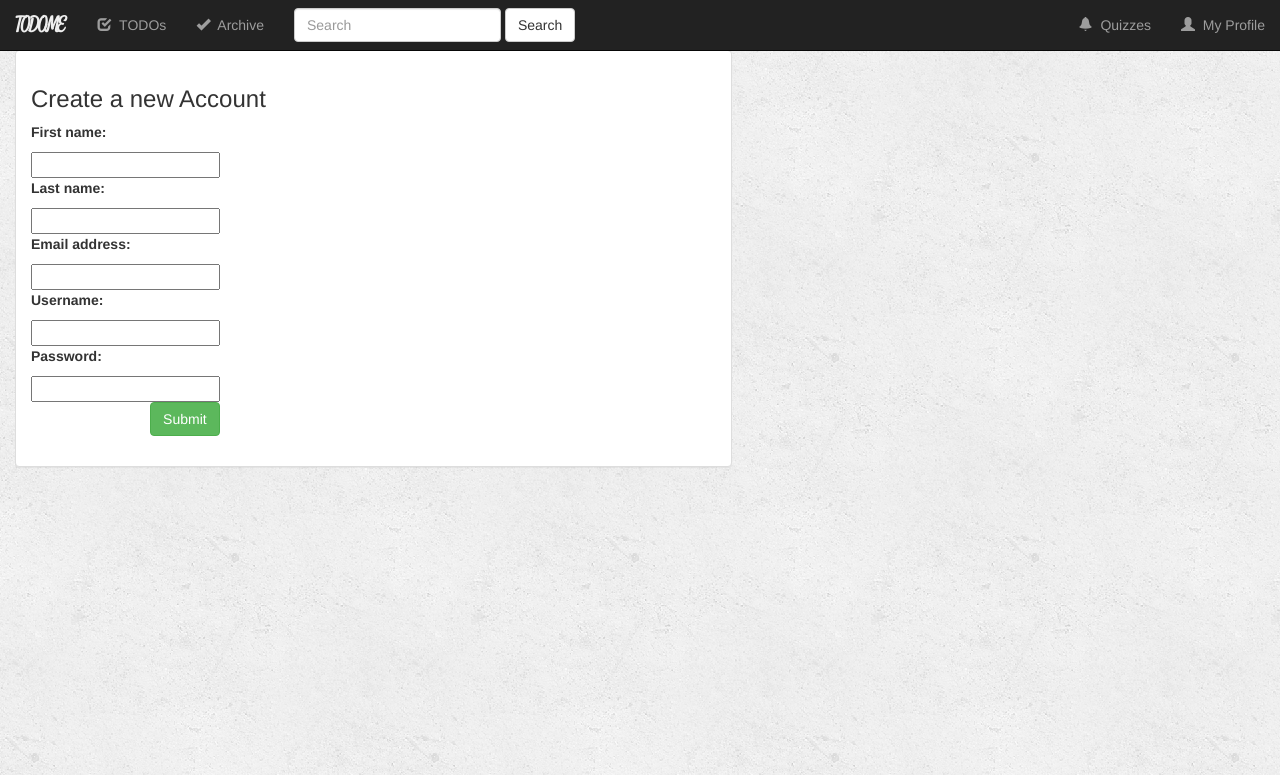
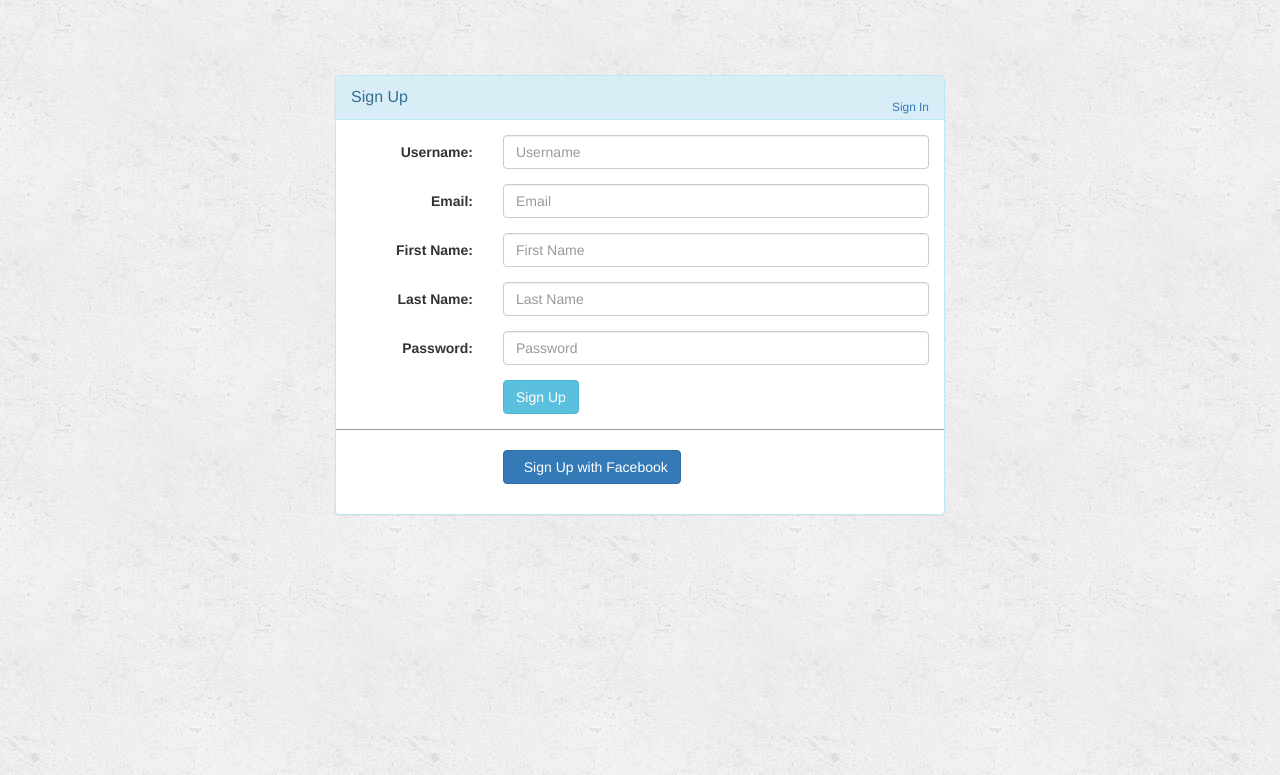
Before and after one commit to geromath/ToDoMe, a Django app: page /register/ in a window 1280 px wide. Shown: the top 775 px of the page. Run offline with Django 3.2, Linux system fonts and the light colour scheme; some libraries are stand-ins or nearby versions.

Commit message:
Fiksa add todo, login, sign up, forms generelt, mangler bare å submitte sign-up formen

```diff
--- a/root/todolist/forms.py
+++ b/root/todolist/forms.py
@@ -4,24 +4,49 @@ from django.forms import ModelForm
 
 from .models import Task
 
+
 class UserForm(forms.ModelForm):
-    password = forms.CharField(widget=forms.PasswordInput) #teksten som tastes inn kommer som ***
+    username = forms.CharField(label='Username', widget=forms.TextInput(attrs={'placeholder': 'Username'}))
+    email = forms.CharField(label='Email', widget=forms.TextInput(attrs={'placeholder': 'Email'}))
+    first_name = forms.CharField(label='First Name', widget=forms.TextInput(attrs={'placeholder': 'First Name'}))
+    last_name = forms.CharField(label='Last Name', widget=forms.TextInput(attrs={'placeholder': 'Last Name'}))
+    password = forms.CharField(label='Password', widget=forms.PasswordInput(attrs={'placeholder': 'Password'}))
 
-    class Meta: #info om klassen
+    def __init__(self, *args, **kwargs):
+        super(UserForm, self).__init__(*args, **kwargs)
+        for field in iter(self.fields):
+            self.fields[field].widget.attrs.update({
+                'class': 'form-control'
+            })
+
+    class Meta:  # info om klassen
         model = User
-        fields = ['first_name', 'last_name', 'email', 'username', 'password'] #feltene som brukerne skal fylle ut (i den rekkefolgen)
+        fields = ['username', 'email', 'first_name', 'last_name', 'password']  # feltene som brukerne skal
+        # fylle ut (i
+        #  den rekkefolgen)
+
 
 class LoginForm(forms.ModelForm):
-    password = forms.CharField(widget = forms.PasswordInput)
+    username = forms.CharField(label='Username', widget=forms.TextInput(attrs={'placeholder': 'Username'}))
+    password = forms.CharField(label='Password', widget=forms.PasswordInput(attrs={'placeholder': 'Password'}))
+
+    def __init__(self, *args, **kwargs):
+        super(LoginForm, self).__init__(*args, **kwargs)
+        for field in iter(self.fields):
+            self.fields[field].widget.attrs.update({
+                'class': 'form-control'
+            })
 
     class Meta:
         model = User
         fields = ['username', 'password']
 
+
 class BootstrapModelForm(ModelForm):
-    task_text = forms.CharField(label="Title", widget=forms.TextInput)
-    description = forms.CharField(label='Description', widget=forms.Textarea)
-
+    task_text = forms.CharField(label='Title', widget=forms.TextInput(attrs={'placeholder': 'Title'}))
+    description = forms.CharField(label='Description', widget=forms.Textarea(attrs={'placeholder': 'Description'}))
+    due_date = forms.DateTimeField(label='Due Date', widget= forms.DateInput(attrs={'id': 'inputDate', 'placeholder':
+    'Due Date'}))
 
     def __init__(self, *args, **kwargs):
         super(BootstrapModelForm, self).__init__(*args, **kwargs)
@@ -30,12 +55,11 @@ class BootstrapModelForm(ModelForm):
                 'class': 'form-control'
             })
 
+
 class TaskForm(BootstrapModelForm):
     def __init__(self, *args, **kwargs):
         super(TaskForm, self).__init__(*args, **kwargs)
 
-
     class Meta:
         model = Task
-        widgets = {'due_date': forms.DateInput(attrs={'id': 'inputDate'})}
         fields = ['task_text', 'description', 'due_date']
--- a/root/todolist/static/todolist/style.css
+++ b/root/todolist/static/todolist/style.css
@@ -1,6 +1,11 @@
 body {
     background: #F7FFF6 url('images/body-bg.png');
     padding-top: 50px;
+}
+
+.dropdown:hover .dropdown-menu{
+    display: block;
+    margin-top: 0;
 }
 
 .navbar-brand {
@@ -23,6 +28,8 @@ body {
 .navbar {
     color: dimgray;
 }
+
+
 
 /* EVERYTHING BELOW THIS LINE IS FOR SUBPAGES, NOT JUST THE BASE.HTML TAGS*/
 /* ---------------------------------------------------------------------- */
--- a/root/todolist/templates/todolist/base.html
+++ b/root/todolist/templates/todolist/base.html
@@ -78,12 +78,18 @@
                     </a>
                 </li>
                 <!-- My Profile -->
-                <li class="">
+                <li class="dropdown">
                     <!-- TEMPORARILY REDIRECT MY PROFILE TO ADMIN PAGE-->
                     <!-- Make it display Sign up/Log in if not signed in, and Log out if signed in -->
-                    <a href="{% url 'todolist:register' %}">
+                    <a href="#" data-toggle="dropdown" class="dropdown-toggle">
                         <span class="glyphicon glyphicon-user" aria-hidden="true"></span>&nbsp; My Profile
-                    </a>
+                        <b class="caret"></b></a>
+                    <ul class="dropdown-menu">
+                        <li><a href="{% url 'todolist:register' %}">View Profile</a></li>
+                        <li><a href="{% url 'todolist:logout' %}?next={% url 'todolist:login' %}" type="submit">Sign
+                            Out</a></li>
+
+                    </ul>
                 </li>
             </ul>
 
--- a/root/todolist/templates/todolist/registration_form.html
+++ b/root/todolist/templates/todolist/registration_form.html
@@ -1,30 +1,92 @@
-{% extends 'todolist/base.html' %}
-{% block title %} Register {% endblock %}
+<!DOCTYPE html>
+<html lang="en">
+<meta charset="UTF-8">
+<head>
+    <meta charset="UTF-8">
+    <title>{% block title %}Register{% endblock title%}</title>
+
+    <!-- Loads the path to our static files -->
+    {% load staticfiles %}
+    <!--JQuery-->
+    <script src="https://ajax.googleapis.com/ajax/libs/jquery/3.1.0/jquery.min.js"></script>
+    <link rel="stylesheet" type="text/css"
+          href="http://code.jquery.com/ui/1.10.3/themes/smoothness/jquery-ui.css">
+
+    <!--Bootstrap-->
+    <script src="https://maxcdn.bootstrapcdn.com/bootstrap/3.3.7/js/bootstrap.min.js"
+            integrity="sha384-Tc5IQib027qvyjSMfHjOMaLkfuWVxZxUPnCJA7l2mCWNIpG9mGCD8wGNIcPD7Txa"
+            crossorigin="anonymous"></script>
+    <link rel="stylesheet" href="https://maxcdn.bootstrapcdn.com/bootstrap/3.3.7/css/bootstrap.min.css">
+    <link href="https://fonts.googleapis.com/css?family=Satisfy" rel="stylesheet" type="text/css">
+
+    <!--Date Picker-->
+    <link rel="stylesheet"
+          href="https://cdnjs.cloudflare.com/ajax/libs/bootstrap-datepicker/1.6.4/css/bootstrap-datepicker.css">
+    <script src="https://cdnjs.cloudflare.com/ajax/libs/bootstrap-datepicker/1.6.4/js/bootstrap-datepicker.js"></script>
+
+    <!--Moment.js-->
+    <script src="https://cdnjs.cloudflare.com/ajax/libs/moment.js/2.17.1/locale/af.js"></script>
+
+    <script src="{% static 'todolist/script.js' %}"></script>
+    <link rel="stylesheet" type="text/css" href="{% static 'todolist/style.css' %}">
+
+
+</head>
 
 {% block body %}
+<!-- Sign up form starts below. Only shows if you click Sign Up-->
+<div id="signupbox" style="margin-top:25px"
+     class="mainbox col-md-6 col-md-offset-3 col-sm-8 col-sm-offset-2">
+    <div class="panel panel-info">
+        <div class="panel-heading">
+            <div class="panel-title">Sign Up</div>
+            <div style="float:right; font-size: 85%; position: relative; top:-10px"><a id="signinlink"
+                                                                                       href="{% url 'todolist:login' %}">Sign
+                In</a></div>
+        </div>
+        <div class="panel-body">
+            <form id="signupform" class="form-horizontal" action="" method="POST" role="form"
+                  enctype="multipart/form-data">
+                {% csrf_token %}
 
-<div class="container-fluid">
-    <div class="row">
-        <div class="col-sm-12 col-md-7">
-            <div class="panel panel-default">
-                <div class="panel-body">
-                    <h3>Create a new Account</h3>
+                {% for field in form %}
+                <div class="form-group">
+                    <div style="display: none" class="alert alert-danger">
+                        <span class="text-danger small">{{ field.errors }}</span>
+                    </div>
+                    <label class="col-md-3 control-label">{{ field.label_tag }}</label>
+                    <div class="col-md-9">
+                        {{field}}
+                    </div>
+                </div>
+                {% endfor %}
 
-                    <form class="form-horizontal" action="" method="post" enctype="multipart/form-data">
-                        {% csrf_token %}
-                        {% include 'todolist/form-template.html' %}
-                        <div class="form-group">
-                            <div class="col-sm-offset-2 col-sm-10">
-                                <button type="submit" class="btn btn-success">Submit</button>
-                            </div>
-                        </div>
+                <div class="form-group">
+                    <!-- Button -->
+                    <div class="col-md-offset-3 col-md-9">
+                        <button type="submit" class="btn btn-info">Sign Up</button>
+                    </div>
+                </div>
 
-                    </form>
+                <div style="border-top: 1px solid #999; padding-top:20px" class="form-group">
+
+                    <div class="col-md-offset-3 col-md-9">
+                        <button id="btn-fbsignup" type="button" class="btn btn-primary"><i
+                                class="icon-facebook"></i>   Sign Up with Facebook
+                        </button>
+                    </div>
+
+                </div>
 
 
-                </div>
-            </div>
+            </form>
         </div>
     </div>
+
+
 </div>
+
+
 {% endblock %}
+
+</html>
--- a/root/todolist/urls.py
+++ b/root/todolist/urls.py
@@ -10,8 +10,8 @@ urlpatterns = [
     url(r'^$', views.avatar_screen, name='avatar_screen'),
 
     # Login screen
-    url(r'^login$', auth_views.login, name='login'),
-    url(r'^logout$', auth_views.logout, name='logout'),
+    url(r'^login/$', auth_views.login, name='login'),
+    url(r'^logout/$', auth_views.logout, name='logout'),
 
     # Main view
     url(r'^todo/$', views.todo, name="todo"),
--- a/root/todolist/views.py
+++ b/root/todolist/views.py
@@ -1,5 +1,5 @@
 from django.shortcuts import render, redirect, get_object_or_404, render_to_response
-from django.contrib.auth import authenticate, login
+from django.contrib.auth import authenticate, login, get_user_model, logout
 from django.views.generic import View, CreateView, UpdateView, DeleteView
 from .forms import UserForm
 from django.contrib.auth.decorators import login_required
@@ -9,19 +9,13 @@ from django.template import RequestContext
 from .models import Task
 from .forms import TaskForm, LoginForm
 from django.core.urlresolvers import reverse_lazy, reverse
-# To be created....
 
-def login(request):
-    if request.POST:
-        username = request.POST['username']
-        password = request.POST['password']
 
-        user = authenticate(username=username, password=password)
-        if user is not None:
-            if user.is_active:
-                login(request, user)
-                return HttpResponseRedirect('todolist/archive.html')
-    return render(request, 'todolist/archive.html', None)
+def custom_login(request):
+    if request.user.is_authenticated():
+        return HttpResponseRedirect('todolist:todo')
+    else:
+        return login(request)
 
 @login_required()
 def index(request):
@@ -31,6 +25,7 @@ def index(request):
     return render(request, 'todolist/startpage.html', context)
 
 
+@login_required()
 def archive(request):
     all_tasks = Task.objects.all()
     task_count = Task.objects.filter(archived=True).count()
@@ -42,9 +37,11 @@ def archive(request):
     }
     return render(request, 'todolist/archive.html', context)
 
+
 @login_required()
 def avatar_screen(request):
     return render(request, 'todolist/avatar_screen.html', None)
+
 
 @login_required()
 def todo(request):
@@ -71,6 +68,8 @@ def todo(request):
 
     return render(request, 'todolist/index.html', context)
 
+
+@login_required()
 def todo_detail(request, id=None):
     instance = get_object_or_404(Task, id=id)
     context = {
@@ -79,7 +78,9 @@ def todo_detail(request, id=None):
     }
     return render(request, "todolist/todo_detail.html", context)
 
+
 # Made a separate method for updating todos, seems to work, just need to implement it with modals somehow..
+@login_required()
 def todo_update(request, id=None):
     instance = get_object_or_404(Task, id=id)
     form = TaskForm(request.POST or None, instance=instance)
@@ -97,22 +98,26 @@ def todo_update(request, id=None):
     }
     return render(request, "todolist/edit_task.html", context)
 
+
 class TaskCreate(CreateView):
     model = Task
     fields = ['task_text', 'description']
+
 
 class TaskUpdate(UpdateView):
     model = Task
     fields = ['task_text', 'description']
 
+
 class TaskDelete(DeleteView):
     model = Task
     success_url = reverse_lazy('todolist:todo')
 
+
 def task_checked(request, pk):
     task = Task.objects.get(pk=pk)
     referer = request.META.get('HTTP_REFERER')
-    if("/archive/" in referer):
+    if ("/archive/" in referer):
         task.archived = False
         task.save()
         return HttpResponseRedirect(reverse("todolist:archive"))
@@ -122,39 +127,41 @@ def task_checked(request, pk):
         return HttpResponseRedirect(reverse("todolist:todo"))
 
 class UserFormView(View):
-    form_class = UserForm #blueprint til det vi skal bruke
+    form_class = UserForm  # blueprint til det vi skal bruke
 
-    template_name = 'todolist/registration_form.html' #maa lages!
+    template_name = 'todolist/registration_form.html'
 
-    #display blank form
-    def get(self, request): #innebygd funksjon for get-requests. f.eks. laste inn skjema som skal fylles ut
+    # display blank form
+    def get(self, request):  # innebygd funksjon for get-requests. f.eks. laste inn skjema som skal fylles ut
         form = self.form_class(None)
         return render(request, self.template_name, {'form': form})
 
-    #legge til brukeren i databasen
-    def post(self, request): #innebygd funksjon for post-requests
+    # legge til brukeren i databasen
+    def post(self, request):  # innebygd funksjon for post-requests
         form = self.form_class(request.POST)
 
         if form.is_valid():
             user = form.save(commit=False)
 
-            #cleaned normalized data
+            # cleaned normalized data
             username = form.cleaned_data['username']
             password = form.cleaned_data['password']
+            email = form.cleaned_data['email']
             first_name = form.cleaned_data['first_name']
             last_name = form.cleaned_data['last_name']
 
             user.set_password(password)
-            user.save() #lagrer brukeren i databasen
+            user.save()  # lagrer brukeren i databasen
 
-            #Returns User object if credentials are correct
+            # Returns User object if credentials are correct
             user = authenticate(username=username, password=password)
 
             if user is not None:
-                if user.is_active: #dersom de ikke er banned/utestengt etc
+                if user.is_active:  # dersom de ikke er banned/utestengt etc
 
                     login(request, user)
 
-                    return redirect('todolist:todo') #maa ogsaa lages! Sender brukeren til startsiden etter registrering?(login)
+                    return redirect(
+                        'todolist:todo')  # maa ogsaa lages! Sender brukeren til startsiden etter registrering?(login)
 
-        return render(request, self.template_name, {'form': form}) #gir skjemaet paa nytt om noe gikk galt
+        return render(request, self.template_name, {'form': form})  # gir skjemaet paa nytt om noe gikk galt
```
Also changed, not shown: root/root/settings.py (+1 -6 lines), root/todolist/templates/registration/login.html (+71 -23 lines), root/todolist/templates/todolist/edit_task.html (+18 -10 lines).
